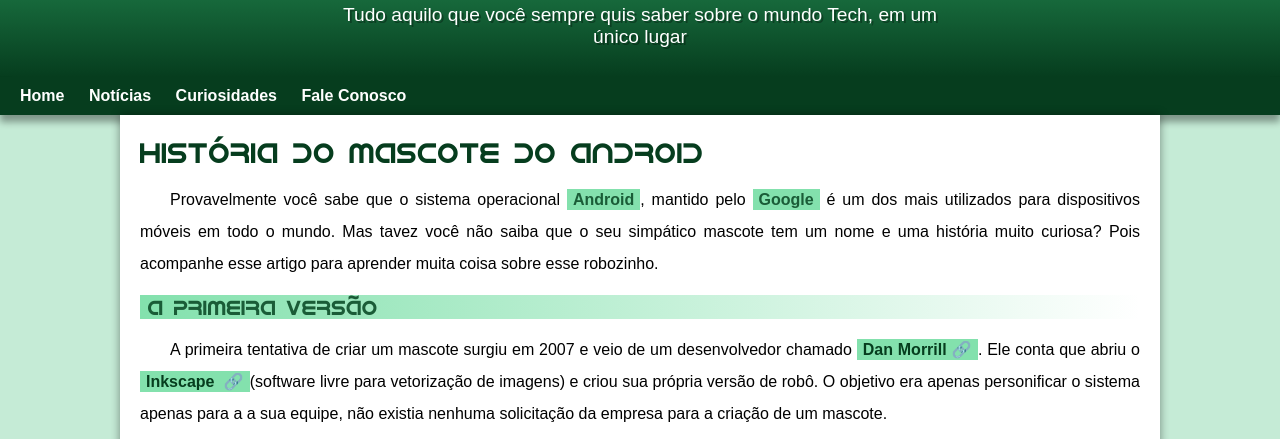
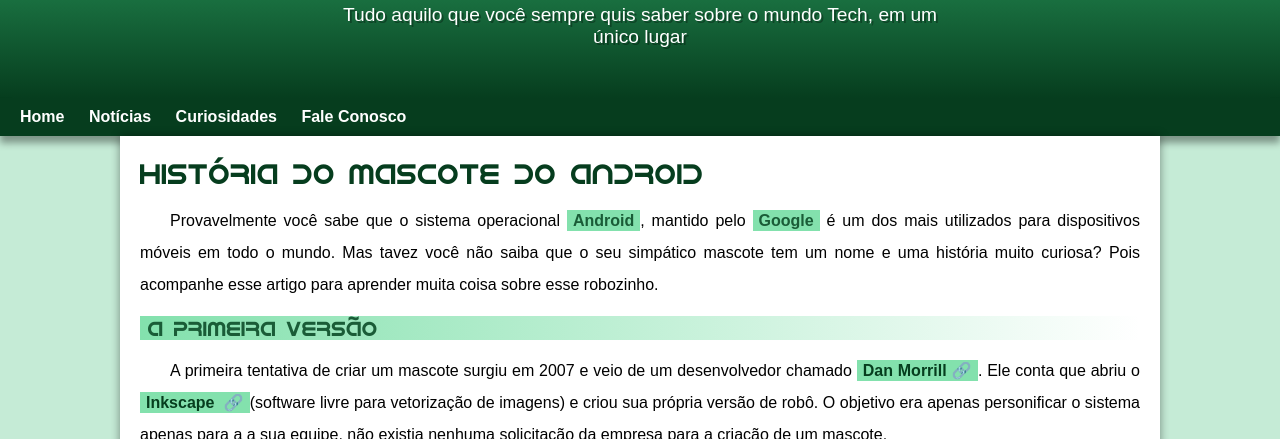
Before and after one commit to CamilleGFAlmeida/projeto-android, a plain HTML site: page index.html in a window 1280 px wide. Shown: the part 113-552 px from the top of the page. Drawn offline with Linux system fonts and the light colour scheme.

Commit message:
problema de padding corrigido

```diff
--- a/estilo/style.css
+++ b/estilo/style.css
@@ -68,7 +68,7 @@ header > p {
     padding-right: 10px;
     padding-left: 10px;
     text-shadow: 2px 2px 0px rgba(0, 0, 0, 0.315);
-    padding-bottom: 20px; /* add para ter um espaço no menu em telas menores - ultima aula */
+    padding-bottom: 50px; /* add para ter um espaço no menu em telas menores - ultima aula */
 }
 
 nav { /* menu home, noticias.. */
```
